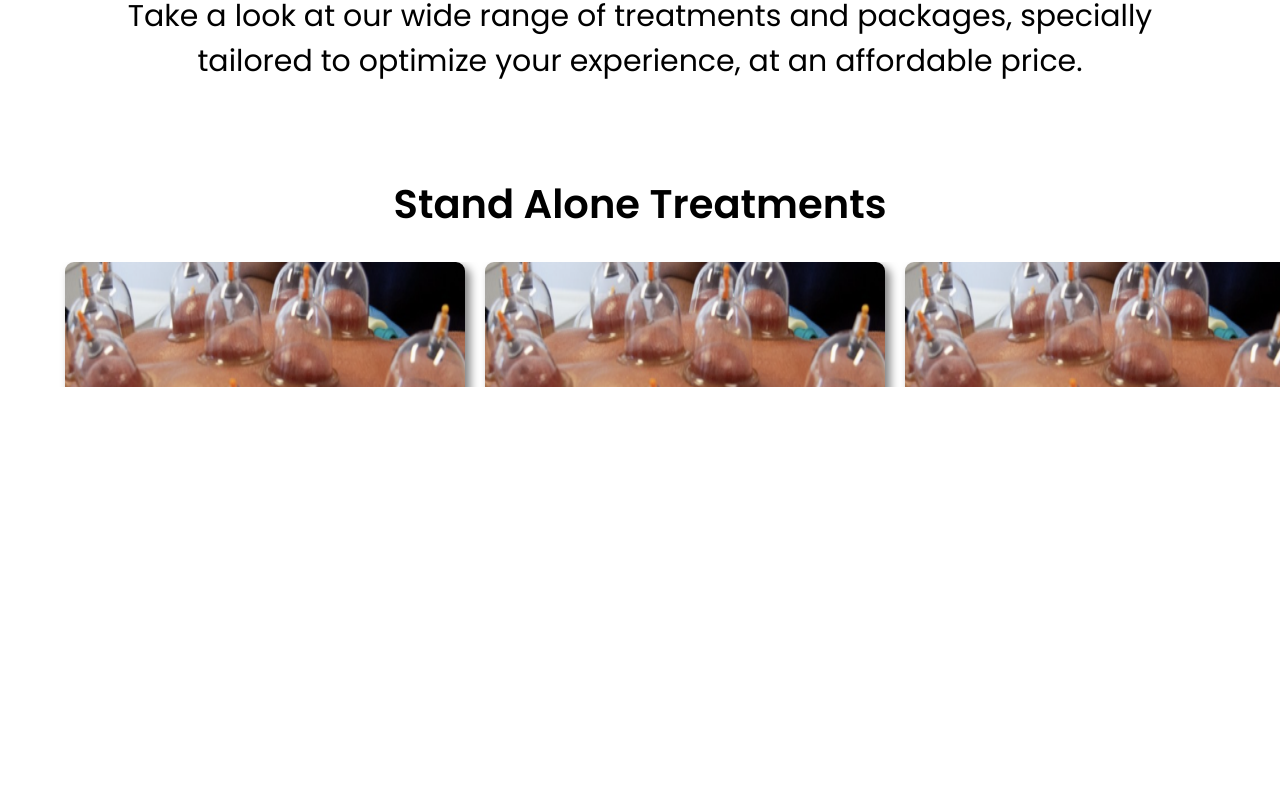
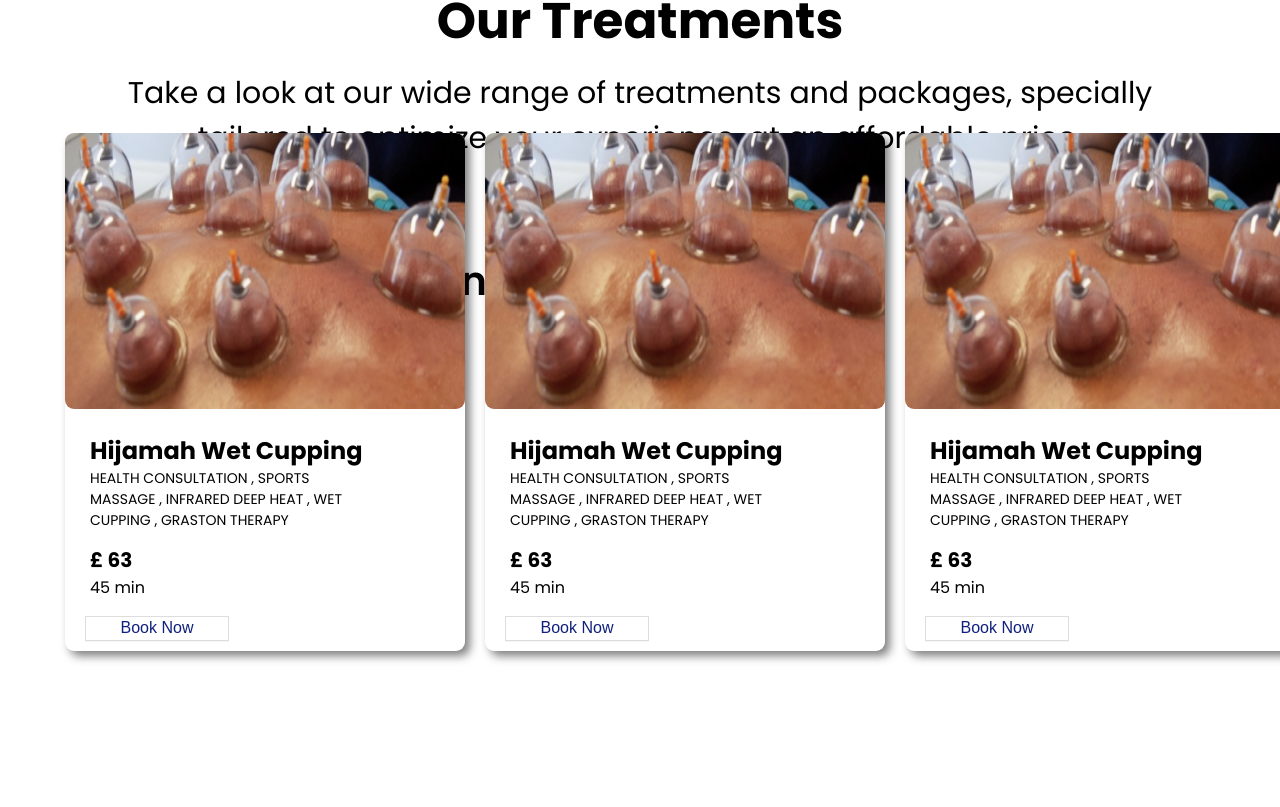
Before and after one commit to ayazb7/salam-health, a React (Create React App) app in the folder salam-health/: page /book in a window 1280 px wide. Shown: the part 293-1100 px from the top of the page. Built offline with nearby package versions, Linux system fonts and the light colour scheme.

Commit message:
fixing cards div on booking page

```diff
--- a/salam-health/src/App.css
+++ b/salam-health/src/App.css
@@ -1004,5 +1004,6 @@ h4, h3, h2, p {
   gap: 20px;
   overflow-x: auto;
   padding-left: 90px ;
+  margin-top: -650px;
   margin-bottom: 20px;
 }
--- a/salam-health/src/components/Book.js
+++ b/salam-health/src/components/Book.js
@@ -40,16 +40,13 @@ function Book() {
             tailored to optimize your experience, at an affordable price.
         </p>
         <h3 className="book-description2">Stand Alone Treatments</h3>
-        <p className="packages-text">
-        </p>
-        <section className="cards-list">
+    </div>
+    <div className='centered-container hidden'>
+    <section className="cards-list">
               <Card className="cards" title= "Hijamah Wet Cupping" description="HEALTH CONSULTATION , SPORTS MASSAGE , INFRARED DEEP HEAT , WET CUPPING , GRASTON THERAPY" price="63" duration="45 min"/>
               <Card className="cards" title= "Hijamah Wet Cupping" description="HEALTH CONSULTATION , SPORTS MASSAGE , INFRARED DEEP HEAT , WET CUPPING , GRASTON THERAPY" price="63" duration="45 min"/>
               <Card className="cards" title= "Hijamah Wet Cupping" description="HEALTH CONSULTATION , SPORTS MASSAGE , INFRARED DEEP HEAT , WET CUPPING , GRASTON THERAPY" price="63" duration="45 min"/>
          </section>
-    </div>
-
-    <div className='centered-container hidden'>
     </div>
 </div>
   );
```
